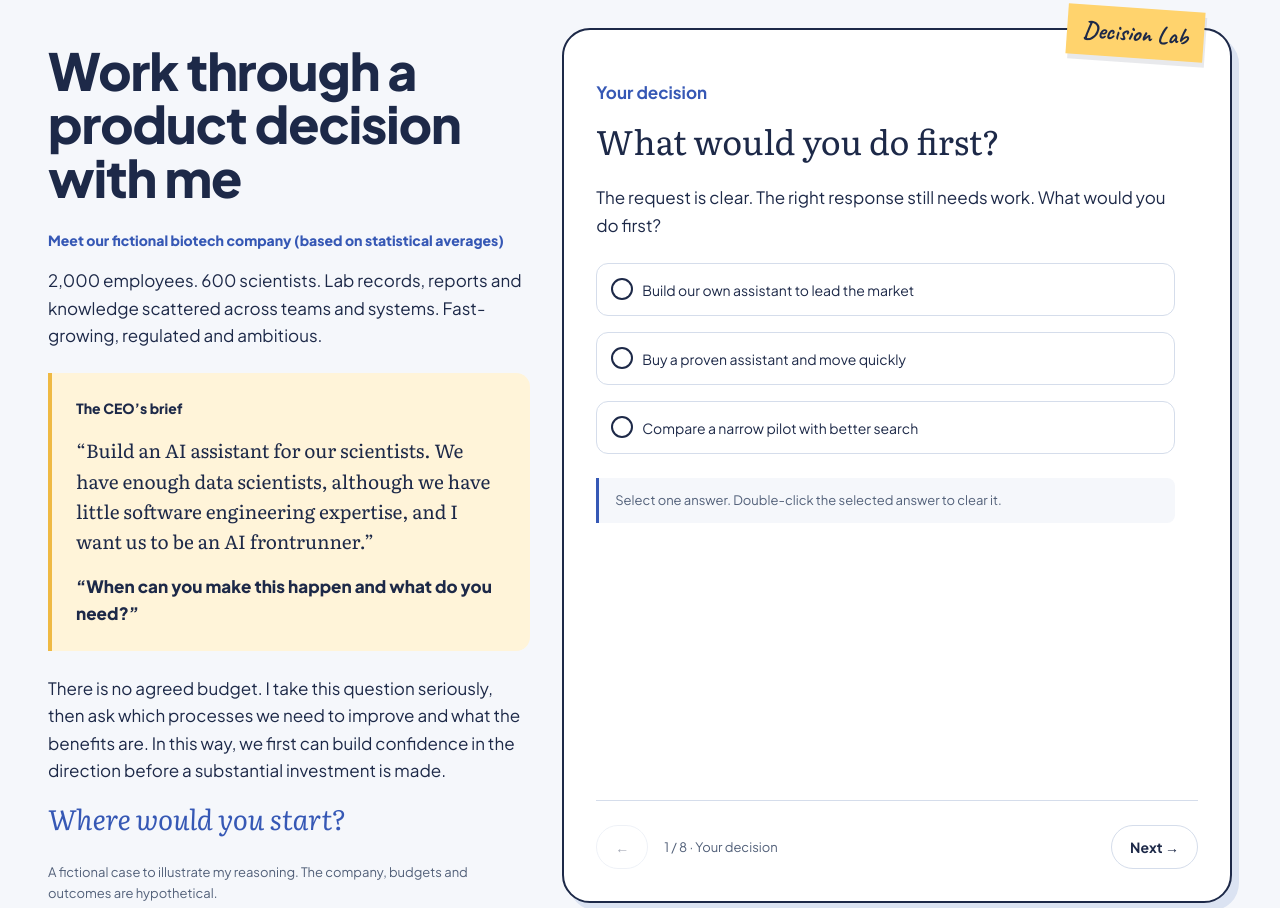
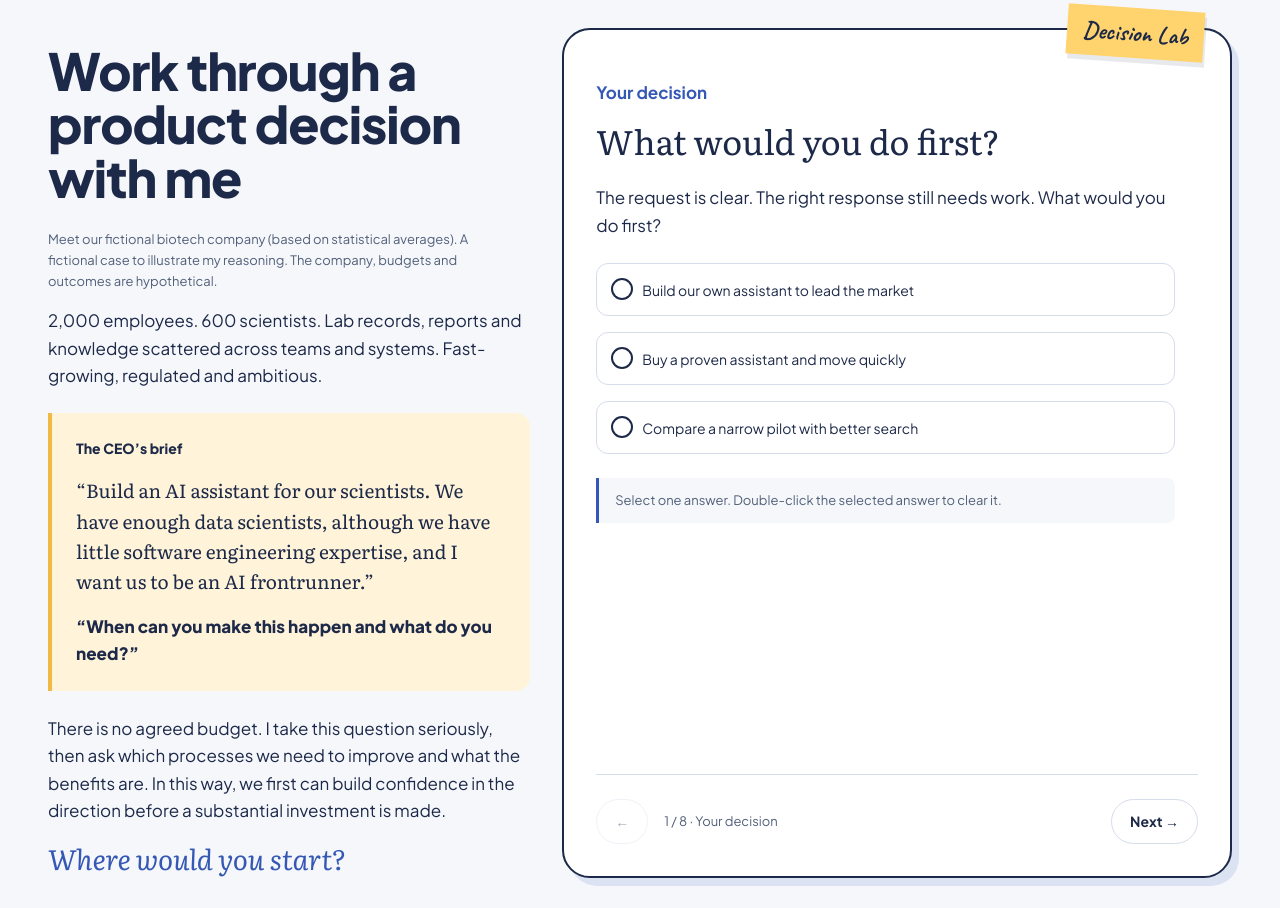
Before and after one commit to katerina2103/aboutme, an Eleventy site: page src/index.njk in a window 1280 px wide. Shown: the part 1737-2645 px from the top of the page. Built offline with nearby package versions, Linux system fonts and the light colour scheme; Eleventy itself is replaced by a stand-in of ours; files that its build step writes are made by us from their sources.

Commit message:
Move Decision Lab disclaimer into the company subtitle

```diff
--- a/src/index.njk
+++ b/src/index.njk
@@ -15,7 +15,7 @@ permalink: /index.html
       <p class="eyebrow">{{ site.decision_lab.copy.go_beyond_the_results }}</p>
       <h2 id="lab-section-title" class="section-title">{{ site.decision_lab.copy.curious_how_i_think }}</h2>
       <div class="company-brief">
-        <p class="company-brief__label">{{ site.decision_lab.copy.meet_our_fictional_biotech_company }}</p>
+        <p class="lab-fiction-note">{{ site.decision_lab.copy.meet_our_fictional_biotech_company }}. {{ site.decision_lab.copy.a_fictional_case_to_illustrate_my_reasoning }}</p>
         <p>{{ site.decision_lab.copy.value_2_000_employees_600_scientists_lab_records }}</p>
         <div class="case-brief">
           <p class="case-brief__label">{{ site.decision_lab.copy.the_ceo_s_brief }}</p>
@@ -25,7 +25,6 @@ permalink: /index.html
         <p>{{ site.decision_lab.copy.there_is_no_agreed_budget_i_take }}</p>
         <p class="company-brief__question">{{ site.decision_lab.copy.where_would_you_start }}</p>
       </div>
-      <p class="lab-fiction-note">{{ site.decision_lab.copy.a_fictional_case_to_illustrate_my_reasoning }}</p>
     </div>
     {% include "sections/decision-lab.njk" %}
   </section>
```
